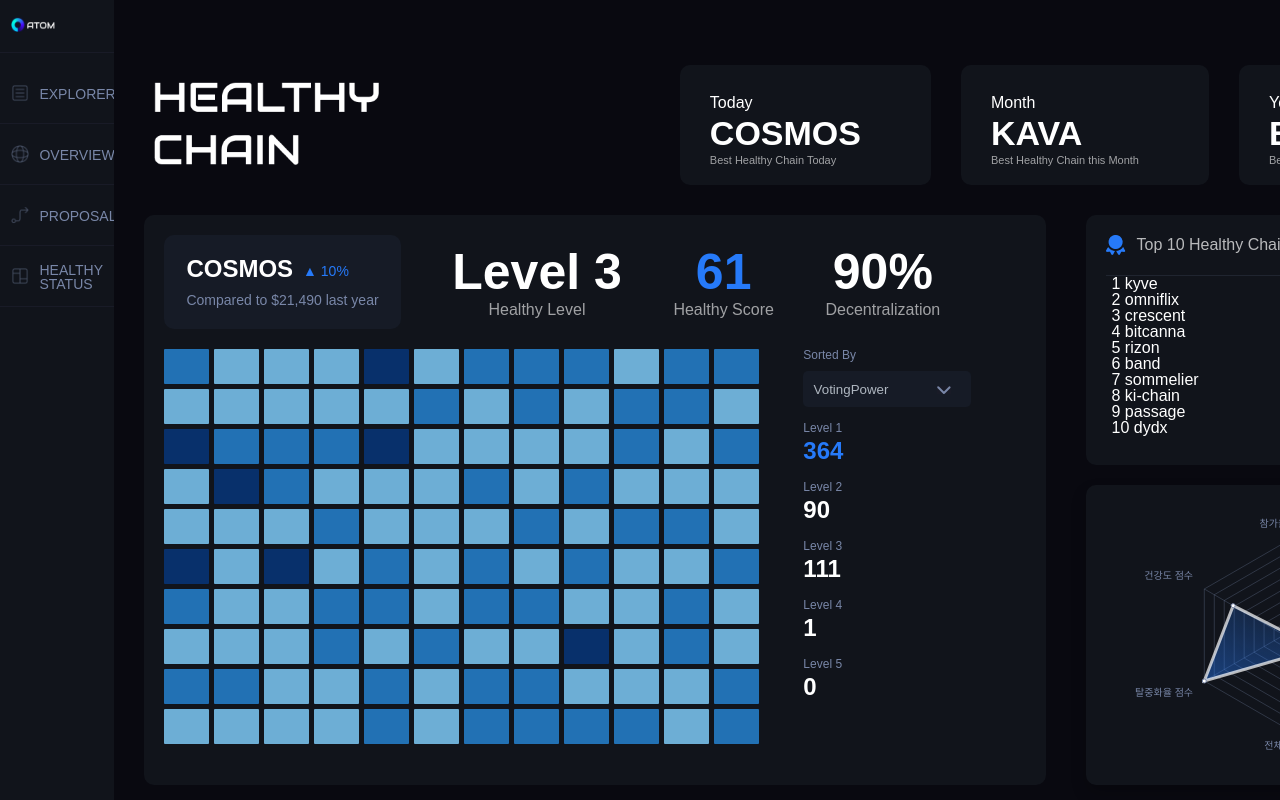
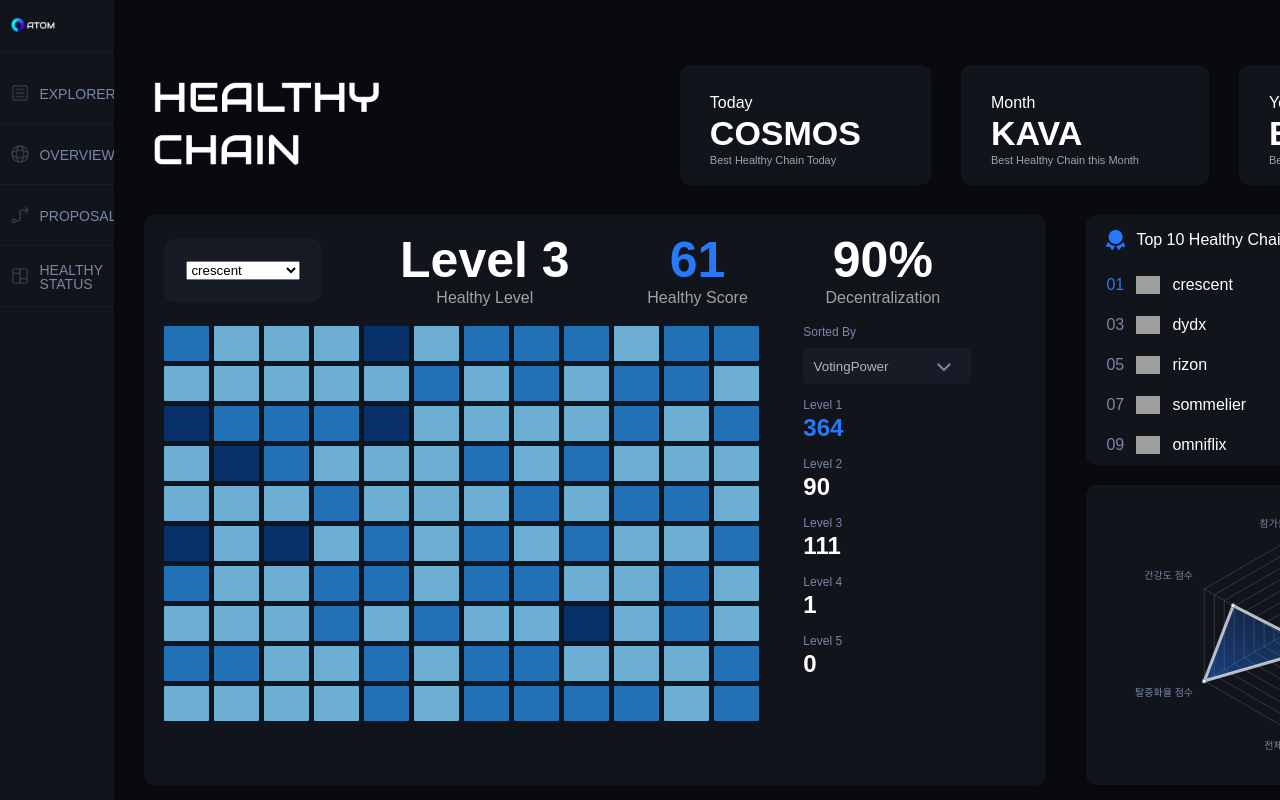
Before and after one commit to InformationDesign-Project/Client, a SvelteKit app: page / in a window 1280 px wide. Shown: the top 800 px of the page. Built offline with nearby package versions, Linux system fonts and the light colour scheme; grey boxes are pictures that could not be loaded; a web font is replaced by a local one.

Commit message:
Fix:메인대시보드

```diff
--- a/src/components/Main/MainDashboard.svelte
+++ b/src/components/Main/MainDashboard.svelte
@@ -7,27 +7,33 @@
 	export let chainData;
 	export let validatorData;
 	export let chainName;
+	export let changeName;
 
 	let filteredChain;
 	let topChains = [];
 	let validatorsCount = { level1: 0, level2: 0, level3: 0, level4: 0, level5: 0 };
+	function compareByScore(a, b) {
+		// 비교를 위해 프로퍼티 값을 가져와서 비교
+		return b.HealthyScore - a.HealthyScore;
+	}
 
 	afterUpdate(async () => {
 		if (chainData.length > 0) {
-			topChains = [...chainData].sort((a, b) => b.level - a.level).slice(0, 10);
+			topChains = chainData.sort(compareByScore).slice(0, 10);
 			const count = { level1: 0, level2: 0, level3: 0, level4: 0, level5: 0 };
 			validatorData.forEach((validator) => {
 				count[`level${validator.level}`]++;
 			});
 			validatorsCount = count;
 		}
-	});
-
-	$: if (chainData && chainName) {
+		if (chainData && chainName) {
 		filteredChain = chainData.find(
 			(chain) => chain.chain.toLowerCase() === chainName.toLowerCase()
 		);
 	}
+	});
+
+
 
 	function countValidators() {
 		const count = { level1: 0, level2: 0, level3: 0, level4: 0, level5: 0 };
@@ -49,6 +55,11 @@
 		}
 		countValidators();
 	}
+	function handleChainChange(event) {
+		changeName(event.target.value)
+
+	}
+
 </script>
 
 <div class="dashboard-container">
@@ -58,11 +69,11 @@
 			{#if filteredChain}
 				<!-- Dashboard Metrics -->
 				<div class="dashboard-coin">
-					<div class="chain-name-status">
-						<div class="chain-name">{filteredChain.chain}</div>
-						<div class="chain-status">▲ 10%</div>
-					</div>
-					<div class="chain-compare">Compared to $21,490 last year</div>
+					<select id="chain-select" on:change={handleChainChange}>
+						{#each chainData as chain}
+							<option value={chain.chain}>{chain.chain}</option>
+						{/each}
+					</select>
 				</div>
 				<div class="dashboard-metric">
 					<div class="metric-value">Level {Math.round(filteredChain.level)}</div>
@@ -104,17 +115,33 @@
 	<!-- Right Section -->
 	<div class="right-section">
 		<!-- Coin List Section -->
-		<div class="coin-list-section">
-			<div class="coin-list-header">
+		<div class="coin-list-section" style='display:flex; flex-direction:column;align-items:center;'>
+			<div style="width:90%;height:20%;align-items:center;display:flex;">
 				<img src="/layout/Vector.png" alt="vector" />
-				<div class="coin-list-top">Top 10 Healthy Chains</div>
+				<div class="coin-list-top" style='margin-left:10px;'>Top 10 Healthy Chains</div>
 			</div>
-			<div class="coin-list-divider"></div>
-			{#each topChains as chain, index (chain.chain)}
-				<div class="coin-list">
-					<div>{index + 1} {chain.chain}</div>
-				</div>
-			{/each}
+			<div style='width:90%;height:80%;display:flex;flex-wrap:wrap;align-items:center; text-align'>
+				{#each topChains as chain, index (chain.chain)}
+					<div style='width:50%;display:flex; align-items:center;'>
+						{#if index==0}
+						<div style="color:#267AF9; width:30px;justify-content:flex-start;display:flex;">
+							<div>0{index + 1}</div></div>
+					  {:else if index>8}
+					  <div style="color:#7987A8; width:30px;justify-content:flex-start;display:flex;">
+						<div>{index + 1}</div></div>
+						{:else}
+						<div style="color:#7987A8; width:30px;justify-content:flex-start;display:flex;">
+							<div>0{index + 1}</div></div>
+					  {/if}
+
+						<img src={chain.tokenImg} style="width:24px;margin:0 12px 0px 0px;padding-bottom:0px; "  />
+						<div>{chain.chain}</div>
+						</div>
+					{/each}
+			</div>
+
+
+
 		</div>
 		{#if filteredChain}
 			<RadarChart data={filteredChain} />
@@ -287,8 +314,7 @@
 		.coin-list-header {
 			display: flex;
 			align-items: center;
-			gap: 10px; // 필요에 따라 조정
-			margin: 20px;
+			width:90%;
 
 			.coin-list-top {
 				color: #ffffff;
@@ -297,14 +323,15 @@
 		}
 
 		.coin-list-divider {
-			border-top: 1px solid rgba(121, 135, 168, 0.15);
-			margin: 0 20px;
+			width:100%;
+			height:100%;
+			display: flex;
+			flex-direction: row;
+			flex-wrap: wrap;
 		}
 
 		.coin-list {
-			display: flex;
-			justify-content: space-between;
-			margin-left: 25px;
+			width:50%;
 
 			.coin-list-left,
 			.coin-list-right {
--- a/src/routes/+page.svelte
+++ b/src/routes/+page.svelte
@@ -39,6 +39,6 @@
 
 <body>
 	<MainHeader />
-	<MainDashboard {chainData} {validatorData} {chainName} />
+	<MainDashboard {chainData} {validatorData} {chainName}  {changeName}/>
 	<NetworkTable {chainData} {changeName} />
 </body>
```
